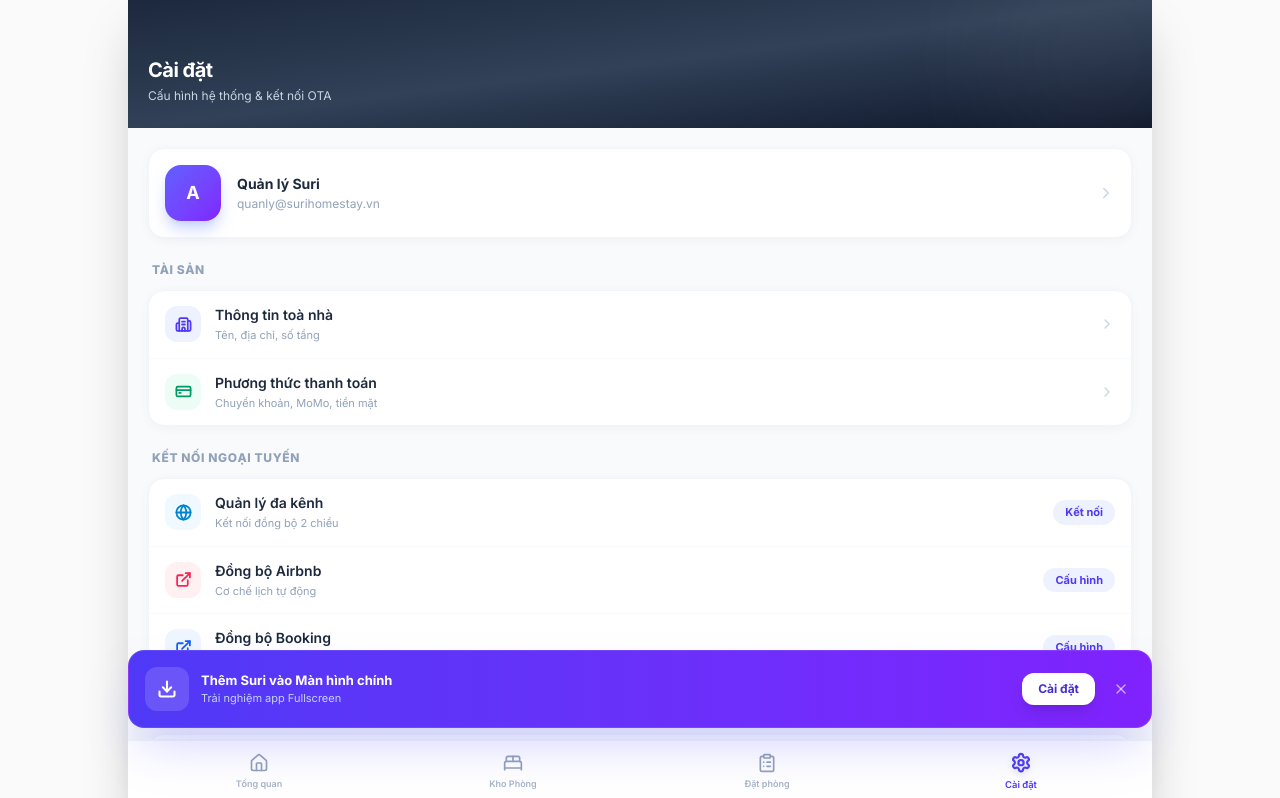
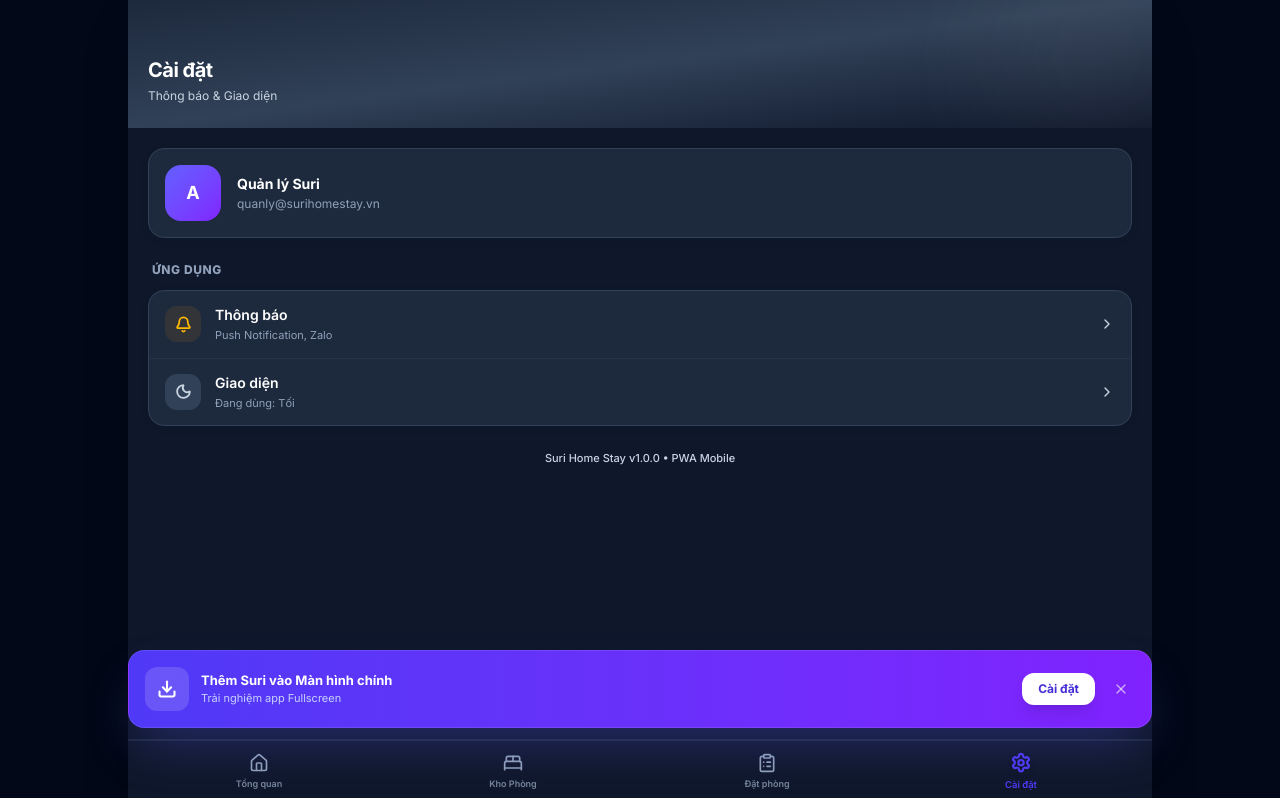
Before and after one commit to ngkienmkqn/renroom-mobile-pms, a Next.js app: page /settings in a window 1280 px wide. Shown: the top 798 px of the page. Built offline with nearby package versions, Linux system fonts and the light colour scheme.

Commit message:
feat: test noti button, cleanup settings, dark mode default

```diff
--- /dev/null
+++ b/app/api/push/test/route.ts
@@ -0,0 +1,76 @@
+import { NextResponse } from 'next/server';
+import webpush from 'web-push';
+import { kv } from '@vercel/kv';
+
+function getKVClient() {
+  const customPrefix = process.env.UPSTASH_REDIS_REST_URL_PREFIX;
+  if (customPrefix) {
+    const url = process.env[`${customPrefix}_KV_REST_API_URL`];
+    const token = process.env[`${customPrefix}_KV_REST_API_TOKEN`];
+    if (url && token) {
+      const { createClient } = require('@vercel/kv');
+      return createClient({ url, token });
+    }
+  }
+  return kv;
+}
+
+export async function POST() {
+  try {
+    const vapidPublic = process.env.NEXT_PUBLIC_VAPID_PUBLIC_KEY;
+    const vapidPrivate = process.env.VAPID_PRIVATE_KEY;
+
+    if (!vapidPublic || !vapidPrivate) {
+      return NextResponse.json({
+        success: false,
+        error: 'VAPID keys chưa được cấu hình trên server. Hãy set NEXT_PUBLIC_VAPID_PUBLIC_KEY và VAPID_PRIVATE_KEY trong Vercel Environment Variables.'
+      }, { status: 500 });
+    }
+
+    webpush.setVapidDetails(
+      'mailto:admin@surihomestay.vn',
+      vapidPublic,
+      vapidPrivate
+    );
+
+    const client = getKVClient();
+    let subs: any = await client.get('push_subs_admin');
+    if (!subs || !Array.isArray(subs.data) || subs.data.length === 0) {
+      return NextResponse.json({
+        success: false,
+        error: 'Chưa có thiết bị nào đăng ký nhận thông báo. Hãy bật "Báo di động" trước.'
+      }, { status: 404 });
+    }
+
+    const payload = JSON.stringify({
+      title: '🔔 Test Suri Home Stay',
+      body: 'Push Notification đang hoạt động tốt! — ' + new Date().toLocaleString('vi-VN', { timeZone: 'Asia/Ho_Chi_Minh' }),
+    });
+
+    const results = [];
+    const failedEndpoints: number[] = [];
+
+    for (let i = 0; i < subs.data.length; i++) {
+      try {
+        await webpush.sendNotification(subs.data[i], payload);
+        results.push({ endpoint: subs.data[i].endpoint, status: 'ok' });
+      } catch (err: any) {
+        results.push({ endpoint: subs.data[i].endpoint, status: 'failed', error: err.message });
+        // If subscription expired (410 Gone or 404), mark for removal
+        if (err.statusCode === 410 || err.statusCode === 404) {
+          failedEndpoints.push(i);
+        }
+      }
+    }
+
+    // Clean up expired subscriptions
+    if (failedEndpoints.length > 0) {
+      subs.data = subs.data.filter((_: any, idx: number) => !failedEndpoints.includes(idx));
+      await client.set('push_subs_admin', subs);
+    }
+
+    return NextResponse.json({ success: true, results, totalSubs: subs.data.length });
+  } catch (error: any) {
+    return NextResponse.json({ success: false, error: error.message }, { status: 500 });
+  }
+}
--- a/app/layout.tsx
+++ b/app/layout.tsx
@@ -41,11 +41,11 @@ export default function RootLayout({
   children: React.ReactNode;
 }>) {
   return (
-    <html lang="vi">
+    <html lang="vi" className="dark">
       <body className={`${inter.className} bg-slate-100 dark:bg-slate-950 text-slate-900 dark:text-slate-200 antialiased min-h-screen flex justify-center transition-colors duration-300`}>
         <main className="w-full max-w-5xl min-h-screen bg-slate-50 dark:bg-slate-900 shadow-2xl relative overflow-x-hidden pb-20 transition-colors duration-300">
           {children}
-        <Toaster position="top-center" richColors theme="light" />
+        <Toaster position="top-center" richColors theme="dark" />
         <BottomNav />
         <InstallPrompt />
         <script
@@ -54,8 +54,10 @@ export default function RootLayout({
 (function(){
   try {
     var t = localStorage.getItem('suri_theme');
-    if (t === 'dark') document.documentElement.classList.add('dark');
+    if (!t || t === 'dark') document.documentElement.classList.add('dark');
+    else if (t === 'light') document.documentElement.classList.remove('dark');
     else if (t === 'system' && window.matchMedia('(prefers-color-scheme: dark)').matches) document.documentElement.classList.add('dark');
+    else document.documentElement.classList.remove('dark');
   } catch(e) {}
 
   window.__deferredPrompt = null;
--- a/app/settings/page.tsx
+++ b/app/settings/page.tsx
@@ -1,51 +1,15 @@
 "use client";
 
 import { useState, useEffect } from "react";
-import { Settings as SettingsIcon, Building2, CreditCard, Bell, Globe, Shield, ChevronRight, Moon, Palette, ExternalLink, Smartphone, Mail, MessageSquare } from "lucide-react";
+import { Bell, Moon, ChevronRight, Smartphone, MessageSquare, Send } from "lucide-react";
 import { toast } from "sonner";
 import { Drawer } from "vaul";
-
-interface SettingItem {
-  id?: string;
-  icon: React.ElementType;
-  label: string;
-  description: string;
-  iconBg: string;
-  iconColor: string;
-  action?: string;
-}
-
-const settingSections: { title: string; items: SettingItem[] }[] = [
-  {
-    title: "Tài sản",
-    items: [
-      { id: "building", icon: Building2, label: "Thông tin toà nhà", description: "Tên, địa chỉ, số tầng", iconBg: "bg-indigo-50", iconColor: "text-indigo-600" },
-      { id: "payment", icon: CreditCard, label: "Phương thức thanh toán", description: "Chuyển khoản, MoMo, tiền mặt", iconBg: "bg-emerald-50", iconColor: "text-emerald-600" },
-    ],
-  },
-  {
-    title: "Kết nối ngoại tuyến",
-    items: [
-      { id: "channex", icon: Globe, label: "Quản lý đa kênh", description: "Kết nối đồng bộ 2 chiều", iconBg: "bg-sky-50", iconColor: "text-sky-600", action: "Kết nối" },
-      { id: "airbnb", icon: ExternalLink, label: "Đồng bộ Airbnb", description: "Cơ chế lịch tự động", iconBg: "bg-rose-50", iconColor: "text-rose-500", action: "Cấu hình" },
-      { id: "booking", icon: ExternalLink, label: "Đồng bộ Booking", description: "Kết nối hệ thống mượt mà", iconBg: "bg-blue-50", iconColor: "text-blue-600", action: "Cấu hình" },
-    ],
-  },
-  {
-    title: "Ứng dụng",
-    items: [
-      { id: "notifications", icon: Bell, label: "Thông báo", description: "Push, Email, SMS", iconBg: "bg-amber-50", iconColor: "text-amber-600" },
-      { id: "darkmode", icon: Moon, label: "Giao diện tối", description: "Tự động / Thủ công", iconBg: "bg-slate-100", iconColor: "text-slate-600" },
-      { id: "language", icon: Palette, label: "Ngôn ngữ", description: "Tiếng Việt", iconBg: "bg-purple-50", iconColor: "text-purple-600" },
-    ],
-  },
-];
 
 // Reusable Switch Component
 const ToggleSwitch = ({ checked, onChange }: { checked: boolean, onChange: (v: boolean) => void }) => (
   <button
     onClick={() => onChange(!checked)}
-    className={`w-12 h-7 rounded-full transition-colors relative flex items-center px-1 ${checked ? 'bg-indigo-500' : 'bg-slate-300'}`}
+    className={`w-12 h-7 rounded-full transition-colors relative flex items-center px-1 ${checked ? 'bg-indigo-500' : 'bg-slate-300 dark:bg-slate-600'}`}
   >
     <div className={`w-5 h-5 bg-white rounded-full shadow-md transition-transform transform ${checked ? 'translate-x-5' : 'translate-x-0'}`} />
   </button>
@@ -56,17 +20,18 @@ export default function SettingsPage() {
 
   // States for Notifications
   const [notifPush, setNotifPush] = useState(true);
-  const [notifEmail, setNotifEmail] = useState(true);
+  const [notifZalo, setNotifZalo] = useState(false);
   const [notifCheckin, setNotifCheckin] = useState(true);
   const [notifPayment, setNotifPayment] = useState(true);
   const [notifReport, setNotifReport] = useState(false);
+  const [testingSending, setTestingSending] = useState(false);
 
   // States for Dark Mode
-  const [themeMode, setThemeMode] = useState("light");
+  const [themeMode, setThemeMode] = useState("dark");
 
   // On mount: read persisted theme preference and apply it
   useEffect(() => {
-    const saved = localStorage.getItem("suri_theme") || "light";
+    const saved = localStorage.getItem("suri_theme") || "dark";
     setThemeMode(saved);
     applyThemeClass(saved);
   }, []);
@@ -88,14 +53,6 @@ export default function SettingsPage() {
     }
   };
 
-  const handleItemClick = (id?: string, label?: string) => {
-    if (id === "notifications" || id === "darkmode") {
-      setActiveDrawer(id);
-    } else {
-      toast.info(`Màn hình "${label}" đang được phát triển.`);
-    }
-  };
-
   const closeDrawer = () => setActiveDrawer(null);
 
   const urlBase64ToUint8Array = (base64String: string) => {
@@ -114,7 +71,7 @@ export default function SettingsPage() {
     if (!v) return;
 
     if (!('serviceWorker' in navigator) || !('PushManager' in window)) {
-      toast.error('Trình duyệt không hỗ trợ Web Push. Vui lòng thêm Add to Home Screen (iOS).');
+      toast.error('Trình duyệt không hỗ trợ Web Push.');
       setNotifPush(false);
       return;
     }
@@ -128,9 +85,7 @@ export default function SettingsPage() {
       }
 
       const registration = await navigator.serviceWorker.ready;
-      // Using a hardcoded demo VAPID to ensure subscription always succeeds on client side
       const vapidKey = process.env.NEXT_PUBLIC_VAPID_PUBLIC_KEY || "BHCkbKKsiTF2vdtNh7OqMIVyzrwT7foq67uK3kmzPUjl_HZruMX1CiQlbIYJryzbSv9H_otcLRxSaBXc5rBgWu0";
-      if (!vapidKey) throw new Error("Missing VAPID PUBLIC KEY variable");
 
       const subscription = await registration.pushManager.subscribe({
         userVisibleOnly: true,
@@ -151,6 +106,48 @@ export default function SettingsPage() {
     }
   };
 
+  const handleTestPush = async () => {
+    setTestingSending(true);
+    try {
+      // First, try sending a local notification to test if permission works
+      if ('Notification' in window && Notification.permission === 'granted') {
+        // Try a local notification first
+        const reg = await navigator.serviceWorker?.ready;
+        if (reg) {
+          await reg.showNotification('🔔 Test Suri Home Stay', {
+            body: 'Thông báo cục bộ (local) hoạt động! — ' + new Date().toLocaleTimeString('vi-VN'),
+            icon: '/logo.png',
+            badge: '/logo.png',
+            vibrate: [100, 50, 100] as any,
+          });
+          toast.success('✅ Gửi local notification thành công!');
+        }
+      } else {
+        toast.error('❌ Chưa cấp quyền thông báo. Hãy bật "Báo di động" trước.');
+        setTestingSending(false);
+        return;
+      }
+
+      // Then try server-side push
+      const res = await fetch('/api/push/test', { method: 'POST' });
+      const data = await res.json();
+      if (data.success) {
+        toast.success(`🚀 Server push gửi thành công tới ${data.totalSubs} thiết bị!`);
+      } else {
+        toast.warning('⚠️ Server push: ' + data.error);
+      }
+    } catch (err: any) {
+      toast.error('Lỗi test: ' + err.message);
+    } finally {
+      setTestingSending(false);
+    }
+  };
+
+  const settingItems = [
+    { id: "notifications", icon: Bell, label: "Thông báo", description: "Push Notification, Zalo", iconBg: "bg-amber-50 dark:bg-amber-500/10", iconColor: "text-amber-600 dark:text-amber-400" },
+    { id: "darkmode", icon: Moon, label: "Giao diện", description: themeMode === "dark" ? "Đang dùng: Tối" : themeMode === "light" ? "Đang dùng: Sáng" : "Tự động", iconBg: "bg-slate-100 dark:bg-slate-700", iconColor: "text-slate-600 dark:text-slate-300" },
+  ];
+
   return (
     <div className="flex flex-col min-h-full pb-10">
       {/* Header */}
@@ -158,34 +155,32 @@ export default function SettingsPage() {
         <div className="absolute -top-14 -right-14 w-56 h-56 bg-white/5 rounded-full blur-3xl" />
         <div className="relative z-10">
           <h1 className="text-xl font-bold text-white tracking-tight">Cài đặt</h1>
-          <p className="text-slate-300 text-xs mt-1">Cấu hình hệ thống & kết nối OTA</p>
+          <p className="text-slate-300 text-xs mt-1">Thông báo & Giao diện</p>
         </div>
       </header>
 
       <main className="flex-1 px-5 pt-5">
         {/* Profile */}
         <div className="bg-white dark:bg-slate-800 rounded-2xl p-4 shadow-[0_2px_12px_rgb(0,0,0,0.04)] border border-slate-100 dark:border-slate-700 flex items-center gap-4 mb-6">
-          <div className="w-14 h-14 bg-gradient-to-br from-indigo-500 to-violet-600 rounded-2xl flex justify-center items-center text-white font-bold text-lg shadow-lg shadow-indigo-200">
+          <div className="w-14 h-14 bg-gradient-to-br from-indigo-500 to-violet-600 rounded-2xl flex justify-center items-center text-white font-bold text-lg shadow-lg shadow-indigo-200 dark:shadow-none">
             A
           </div>
           <div className="flex-1">
             <h3 className="text-sm font-bold text-slate-800 dark:text-white">Quản lý Suri</h3>
             <p className="text-xs text-slate-400 mt-0.5">quanly@surihomestay.vn</p>
           </div>
-          <ChevronRight size={18} className="text-slate-300" />
         </div>
 
-        {/* Settings Sections */}
-        {settingSections.map((section) => (
-          <div key={section.title} className="mb-6">
-            <h3 className="text-xs font-extrabold uppercase tracking-wider text-slate-400 mb-3 px-1">{section.title}</h3>
+        {/* Settings List */}
+        <div className="mb-6">
+          <h3 className="text-xs font-extrabold uppercase tracking-wider text-slate-400 mb-3 px-1">Ứng dụng</h3>
           <div className="bg-white dark:bg-slate-800 rounded-2xl shadow-[0_2px_12px_rgb(0,0,0,0.04)] border border-slate-100 dark:border-slate-700 overflow-hidden">
-              {section.items.map((item, idx) => (
+            {settingItems.map((item, idx) => (
               <button
-                  key={item.label}
-                  onClick={() => handleItemClick(item.id, item.label)}
+                key={item.id}
+                onClick={() => setActiveDrawer(item.id)}
                 className={`w-full flex items-center gap-3.5 px-4 py-3.5 active:bg-slate-50 dark:active:bg-slate-700/50 transition-colors text-left ${
-                    idx < section.items.length - 1 ? "border-b border-slate-50 dark:border-slate-700/50" : ""
+                  idx < settingItems.length - 1 ? "border-b border-slate-50 dark:border-slate-700/50" : ""
                 }`}
               >
                 <div className={`w-9 h-9 ${item.iconBg} ${item.iconColor} rounded-xl flex justify-center items-center shrink-0`}>
@@ -195,29 +190,22 @@ export default function SettingsPage() {
                   <p className="text-sm font-semibold text-slate-800 dark:text-white">{item.label}</p>
                   <p className="text-[11px] text-slate-400 mt-0.5">{item.description}</p>
                 </div>
-                  {item.action ? (
-                    <span className="text-[11px] font-bold text-indigo-600 bg-indigo-50 px-3 py-1 rounded-full">{item.action}</span>
-                  ) : (
                 <ChevronRight size={16} className="text-slate-300 shrink-0" />
-                  )}
               </button>
             ))}
           </div>
         </div>
-        ))}
 
         <p className="text-center text-[11px] text-slate-300 font-medium mt-4 pb-4">Suri Home Stay v1.0.0 • PWA Mobile</p>
       </main>
 
-      {/* ---------------- DRAWERS ---------------- */}
-
-      {/* 1. Notifications Drawer */}
+      {/* ------------ Notifications Drawer ------------ */}
       <Drawer.Root open={activeDrawer === "notifications"} onOpenChange={(o) => !o && closeDrawer()}>
         <Drawer.Portal>
           <Drawer.Overlay className="fixed inset-0 bg-black/40 z-[100] backdrop-blur-sm" />
-          <Drawer.Content className="fixed bottom-0 left-0 right-0 z-[100] bg-slate-50 dark:bg-slate-900 flex flex-col rounded-t-[32px] h-[65vh] outline-none">
+          <Drawer.Content className="fixed bottom-0 left-0 right-0 z-[100] bg-slate-50 dark:bg-slate-900 flex flex-col rounded-t-[32px] max-h-[80vh] outline-none">
             <div className="mx-auto w-12 h-1.5 flex-shrink-0 rounded-full bg-slate-200 dark:bg-slate-700 my-4" />
-            <div className="max-w-5xl w-full mx-auto flex flex-col px-6 pb-6 h-full">
+            <div className="max-w-5xl w-full mx-auto flex flex-col px-6 pb-6 overflow-y-auto">
               <Drawer.Title className="font-extrabold text-xl text-slate-800 dark:text-white mb-1">Cài đặt Thông báo</Drawer.Title>
               <p className="text-sm text-slate-500 mb-6">Nhận cảnh báo qua các kênh tức thời.</p>
 
@@ -246,12 +234,12 @@ export default function SettingsPage() {
                       <p className="text-xs text-slate-400">Cần liên kết Zalo OA</p>
                     </div>
                   </div>
-                  <ToggleSwitch checked={notifEmail} onChange={setNotifEmail} />
+                  <ToggleSwitch checked={notifZalo} onChange={setNotifZalo} />
                 </div>
               </div>
 
-              <h3 className="text-xs font-extrabold uppercase tracking-wider text-slate-400 mb-3 px-1">Tùy biến CRM Thông minh</h3>
-              <div className="bg-white dark:bg-slate-800 rounded-2xl shadow-sm border border-slate-100 dark:border-slate-700 overflow-hidden mb-6">
+              <h3 className="text-xs font-extrabold uppercase tracking-wider text-slate-400 mb-3 px-1">Tùy biến thông báo</h3>
+              <div className="bg-white dark:bg-slate-800 rounded-2xl shadow-sm border border-slate-100 dark:border-slate-700 overflow-hidden mb-5">
                 <div className="flex items-center justify-between p-4 border-b border-slate-50 dark:border-slate-700/50">
                   <div>
                     <p className="text-sm font-bold text-slate-800 dark:text-white">Khách Nhận / Trả phòng</p>
@@ -275,12 +263,22 @@ export default function SettingsPage() {
                 </div>
               </div>
 
+              {/* TEST NOTIFICATION BUTTON */}
+              <button
+                onClick={handleTestPush}
+                disabled={testingSending}
+                className="w-full bg-gradient-to-r from-amber-500 to-orange-500 text-white font-bold py-4 rounded-2xl shadow-lg shadow-amber-200/50 dark:shadow-none active:scale-[0.98] transition-transform flex items-center justify-center gap-2 mb-3 disabled:opacity-50"
+              >
+                <Send size={16} className={testingSending ? 'animate-pulse' : ''} />
+                {testingSending ? 'Đang gửi...' : '🔔 Test Thông báo ngay'}
+              </button>
+
               <button
                 onClick={() => {
                   toast.success("Thay đổi thông báo đã được lưu!");
                   closeDrawer();
                 }}
-                className="w-full bg-indigo-600 text-white font-bold py-4 rounded-2xl shadow-lg shadow-indigo-200 active:scale-[0.98] transition-transform"
+                className="w-full bg-indigo-600 text-white font-bold py-4 rounded-2xl shadow-lg shadow-indigo-200 dark:shadow-none active:scale-[0.98] transition-transform"
               >
                 Lưu cài đặt
               </button>
@@ -289,21 +287,21 @@ export default function SettingsPage() {
         </Drawer.Portal>
       </Drawer.Root>
 
-      {/* 2. Darkmode Drawer */}
+      {/* ------------ Darkmode Drawer ------------ */}
       <Drawer.Root open={activeDrawer === "darkmode"} onOpenChange={(o) => !o && closeDrawer()}>
         <Drawer.Portal>
           <Drawer.Overlay className="fixed inset-0 bg-black/40 z-[100] backdrop-blur-sm" />
           <Drawer.Content className="fixed bottom-0 left-0 right-0 z-[100] bg-slate-50 dark:bg-slate-900 flex flex-col rounded-t-[32px] h-[45vh] outline-none">
             <div className="mx-auto w-12 h-1.5 flex-shrink-0 rounded-full bg-slate-200 dark:bg-slate-700 my-4" />
             <div className="max-w-5xl w-full mx-auto flex flex-col px-6 pb-6 h-full">
-              <Drawer.Title className="font-extrabold text-xl text-slate-800 dark:text-white mb-1">Giao diện tối</Drawer.Title>
+              <Drawer.Title className="font-extrabold text-xl text-slate-800 dark:text-white mb-1">Giao diện</Drawer.Title>
               <p className="text-sm text-slate-500 mb-6">Chọn phong cách hiển thị ứng dụng.</p>
 
               <div className="flex flex-col gap-3">
                 {[
-                  { id: "system", label: "Tự động theo hệ thống" },
-                  { id: "light", label: "Giao diện sáng" },
-                  { id: "dark", label: "Giao diện tối" },
+                  { id: "dark", label: "🌙 Giao diện tối" },
+                  { id: "light", label: "☀️ Giao diện sáng" },
+                  { id: "system", label: "⚙️ Tự động theo hệ thống" },
                 ].map((mode) => (
                   <button
                     key={mode.id}
@@ -320,7 +318,7 @@ export default function SettingsPage() {
                     <span className={`text-sm font-bold ${themeMode === mode.id ? 'text-indigo-700 dark:text-indigo-400' : 'text-slate-700 dark:text-slate-300'}`}>
                       {mode.label}
                     </span>
-                    <div className={`w-5 h-5 rounded-full border-2 flex justify-center items-center ${themeMode === mode.id ? 'border-indigo-600' : 'border-slate-300'}`}>
+                    <div className={`w-5 h-5 rounded-full border-2 flex justify-center items-center ${themeMode === mode.id ? 'border-indigo-600' : 'border-slate-300 dark:border-slate-500'}`}>
                       {themeMode === mode.id && <div className="w-2.5 h-2.5 bg-indigo-600 rounded-full" />}
                     </div>
                   </button>
@@ -334,7 +332,7 @@ export default function SettingsPage() {
                   toast.success("Đã lưu giao diện " + (themeMode === "dark" ? "tối" : themeMode === "light" ? "sáng" : "tự động") + "!");
                   closeDrawer();
                 }}
-                className="w-full mt-6 bg-indigo-600 text-white font-bold py-4 rounded-2xl shadow-lg shadow-indigo-200 active:scale-[0.98] transition-transform"
+                className="w-full mt-6 bg-indigo-600 text-white font-bold py-4 rounded-2xl shadow-lg shadow-indigo-200 dark:shadow-none active:scale-[0.98] transition-transform"
               >
                 Áp dụng
               </button>
@@ -342,7 +340,6 @@ export default function SettingsPage() {
           </Drawer.Content>
         </Drawer.Portal>
       </Drawer.Root>
-
     </div>
   );
 }
```
Lines whose indentation alone changed are shown as unchanged.
